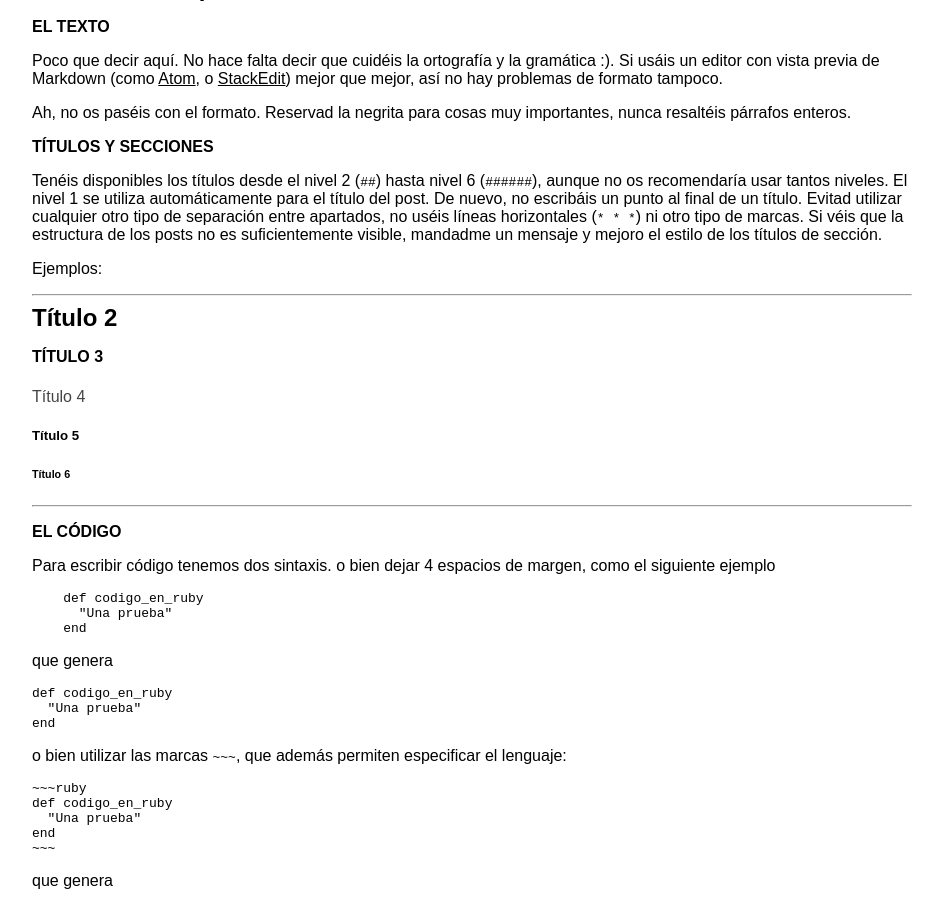
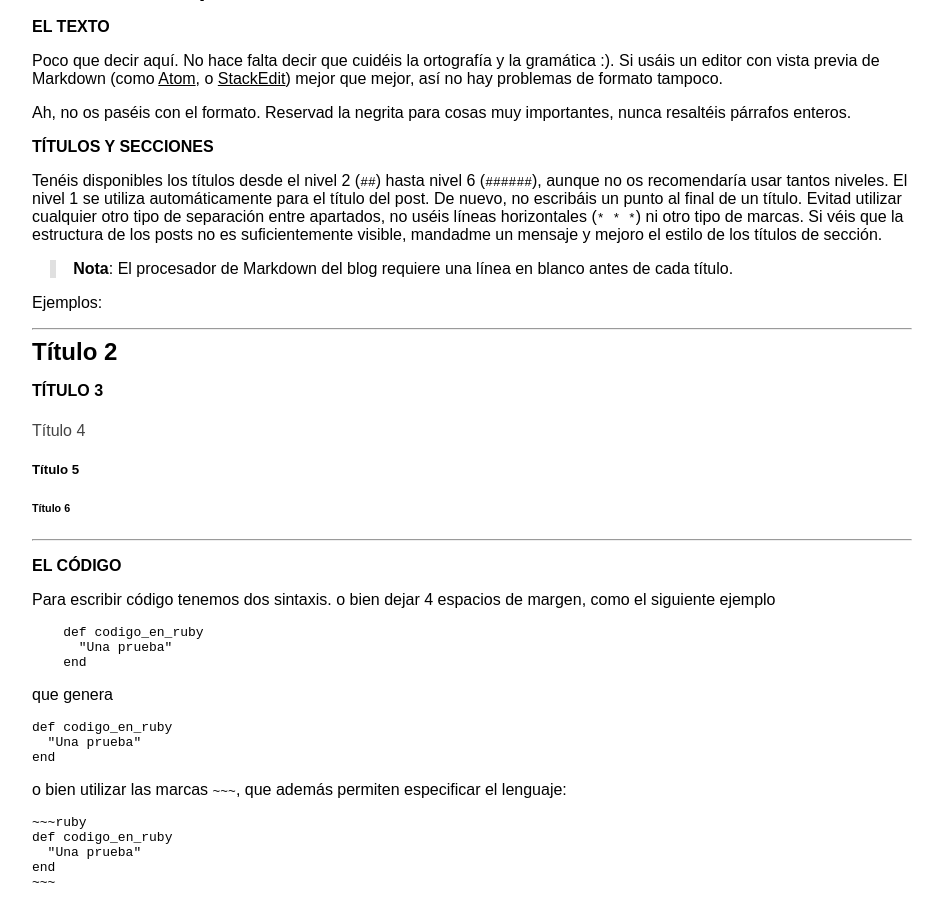
Before and after one commit to libreim/blog, a Jekyll site: the page built from guia-de-estilo.md, in a window 1280 px wide and 900 px high, scrolled down 802 px. Shown: the whole window, without its empty margins (168-1111 px from the left). Built offline with Jekyll 4.4.1, drawn with Linux system fonts in a browser that asks for light colours; formulas are drawn with MathJax 3; comment, search, counter and statistics services are not loaded.

Commit message:
Fixes: Guía de estilo

```diff
--- a/guia-de-estilo.md
+++ b/guia-de-estilo.md
@@ -73,14 +73,23 @@ líneas horizontales (`* * *`) ni otro tipo de marcas. Si véis que la
 estructura de los posts no es suficientemente visible, mandadme un
 mensaje y mejoro el estilo de los títulos de sección.
 
+> **Nota**: El procesador de Markdown del blog requiere una línea en
+> blanco antes de cada título.
+
 Ejemplos:
 
 ---
+
 ## Título 2
+
 ### Título 3
+
 #### Título 4
+
 ##### Título 5
+
 ###### Título 6
+
 ---
 
 ### El código
```
